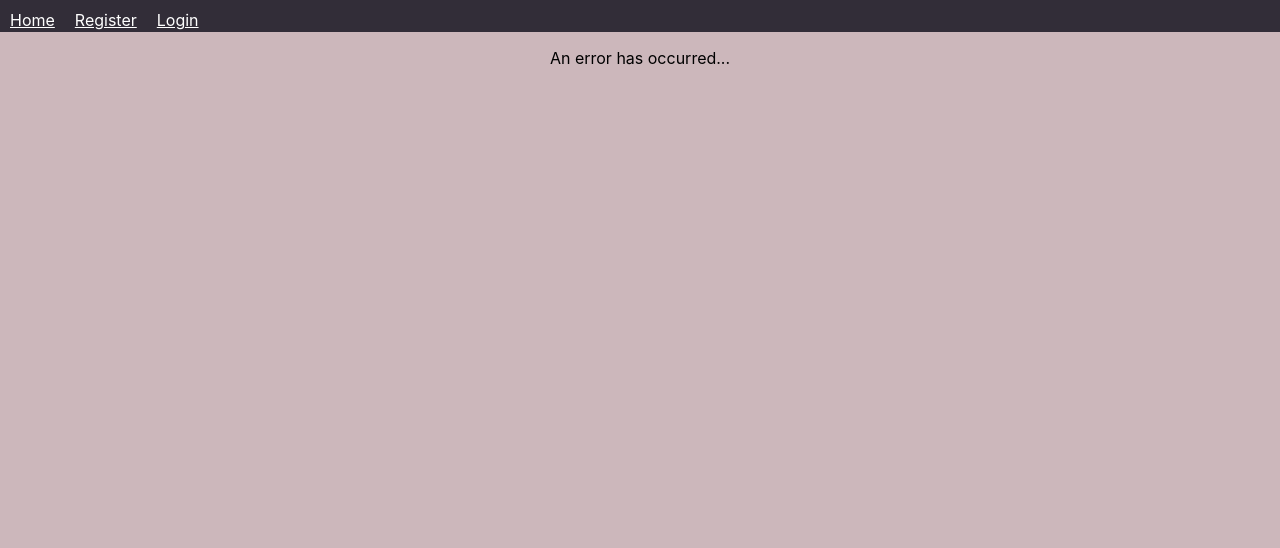
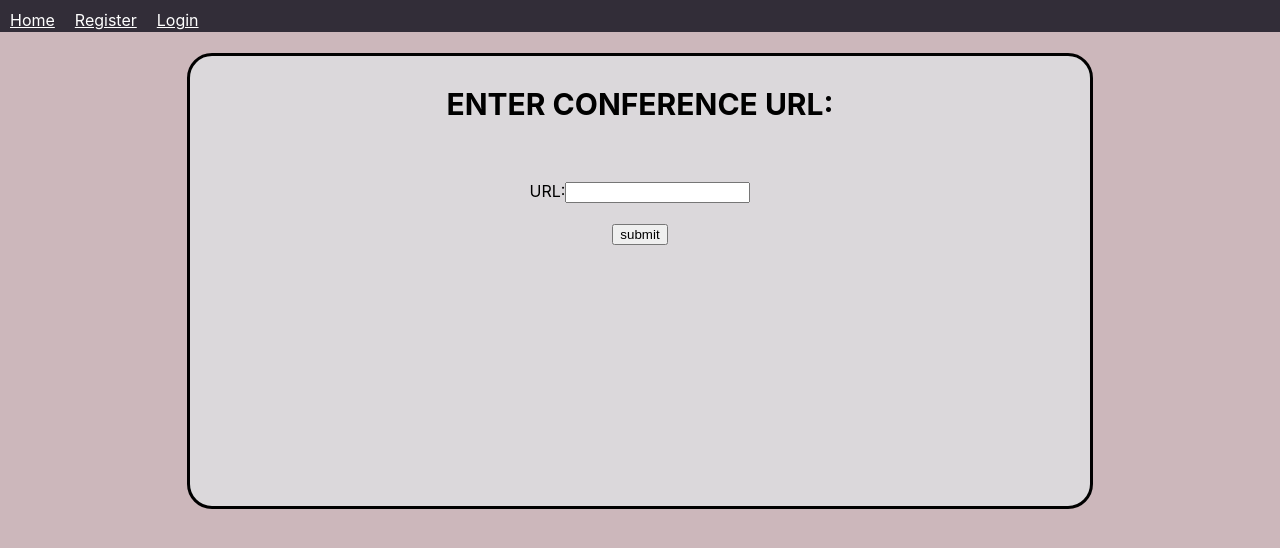
Before and after one commit to Mendeley/grads19-weblet, a React (Create React App) app: page /addURL in a window 1280 px wide. Shown: the top 548 px of the page. Built offline with nearby package versions, Linux system fonts and the light colour scheme; no server answers.

Commit message:
GP19-133 Scraping Page with text box and submit

```diff
--- a/src/App.js
+++ b/src/App.js
@@ -12,6 +12,7 @@ import "react-toastify/dist/ReactToastify.css";
 import RegistrationForm from "./User/RegistrationForm";
 import LoginForm from "./User/LoginForm";
 import UserContainer from "./User/UserContainer";
+import WebscrapePage from "./Webscrape/WebscrapePage";
 
 const StyledApp = styled.div`
   text-align: center;
@@ -32,6 +33,9 @@ function App() {
             </Route>
             <Route path="/add">
               <AddConference />
+            </Route>
+            <Route path="/addURL">
+              <WebscrapePage />
             </Route>
             <Route path="/users/register">
               <RegistrationForm />
--- a/src/Navbar.jsx
+++ b/src/Navbar.jsx
@@ -59,6 +59,11 @@ export const Navbar = ({ cookies, allCookies = {} }) => {
               </StyledLink>
             </StyledListItem>
             <StyledListItem>
+              <StyledLink className="webscrape" to="/addURL">
+                Add Conference by URL
+              </StyledLink>
+            </StyledListItem>
+            <StyledListItem>
               <StyledLink
                 className="profilePage"
                 to={`/users/${sessionToken.userId}`}
--- a/src/StyledFormComponents.js
+++ b/src/StyledFormComponents.js
@@ -29,6 +29,7 @@ const StyledCard = styled.div`
   }
   vertical-align: middle;
   margin: 0 auto;
+  margin-top: 1px;
   position: relative;
 `;
 
--- /dev/null
+++ b/src/Webscrape/WebscrapePage.jsx
@@ -0,0 +1,25 @@
+import React from "react";
+import {
+	StyledCardHeading,
+	StyledCard,
+	StyledForm
+} from "../StyledFormComponents";
+import Input from "../Input";
+
+const WebscrapePage = () => {
+	return (
+		<StyledForm>
+			<StyledCard>
+				<StyledCardHeading className="name">
+					Enter conference URL:
+				</StyledCardHeading>
+				<form>
+					<Input label="URL:" type="text" name="URL" />
+					<Input type="submit" value="submit" />
+				</form>
+			</StyledCard>
+		</StyledForm>
+	);
+};
+
+export default WebscrapePage;
```
